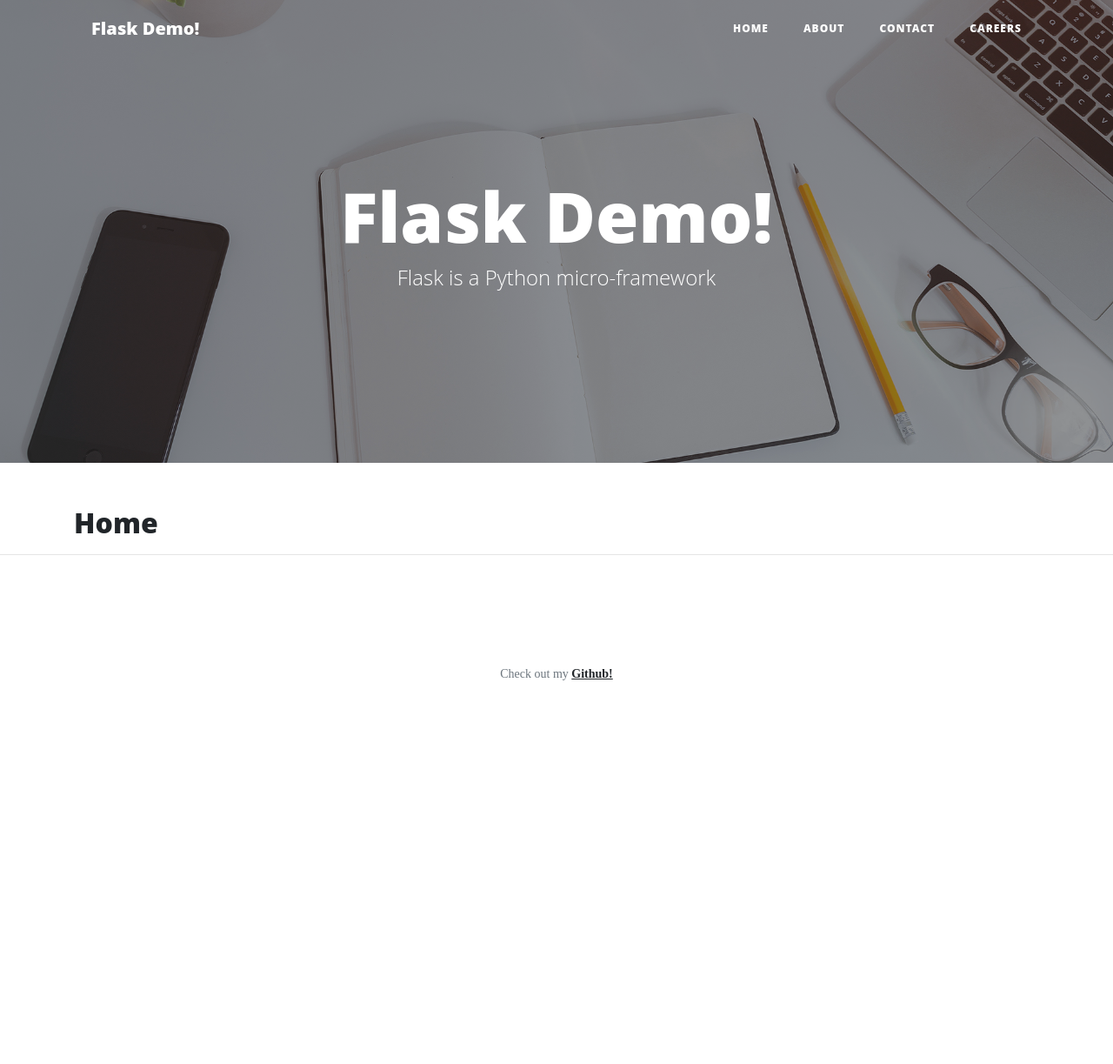
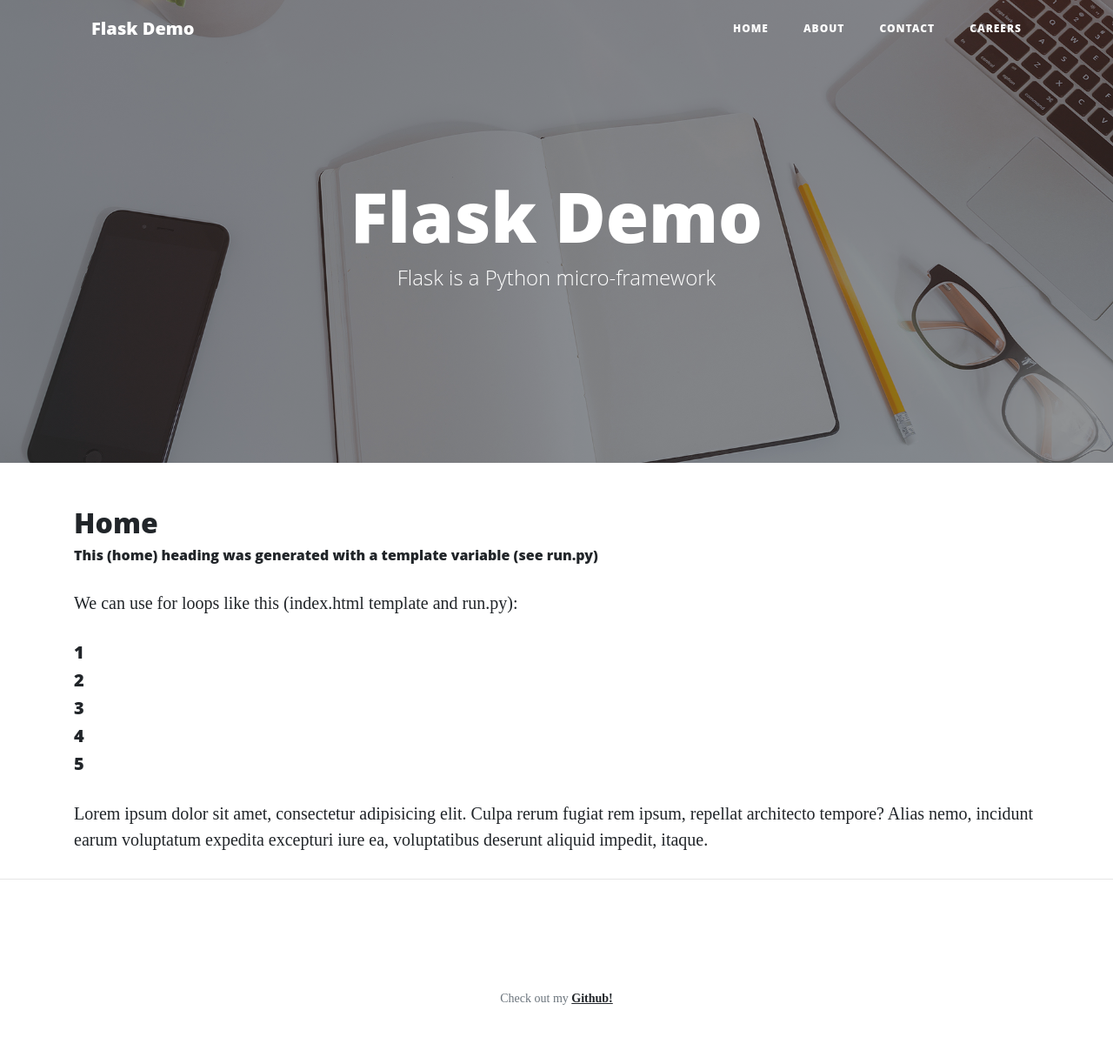
Before and after one commit to ckz8780/ci-pp-flask, a Flask app: page / in a window 1280 px wide. Shown: the whole page at 87% size. Before the commit the page ends 782 px from the top, so only its background shows below. Run offline with Flask 2, Linux system fonts and the light colour scheme; some libraries are stand-ins or nearby versions.

Commit message:
Added for loop example

```diff
--- a/run.py
+++ b/run.py
@@ -5,19 +5,36 @@
 
 @app.route('/')
 def index():
-    return render_template('index.html', page_heading="Home")
+    return render_template(
+                    'index.html',
+                    page_heading="Home",
+                    template_var="This (home) heading was generated with a template variable (see run.py)",
+                    list_of_numbers=[1, 2, 3, 4,5]
+                )
 
 @app.route('/about')
 def about():
-    return render_template('about.html', page_heading="About")
+    return render_template(
+                    'about.html',
+                    page_heading="About",
+                    template_var="This (about) heading was generated with a template variable (see run.py)"
+                )
 
 @app.route('/contact')
 def contact():
-    return render_template('contact.html', page_heading="Contact")
+    return render_template(
+                    'contact.html',
+                    page_heading="Contact",
+                    template_var="This (contact) heading was generated with a template variable (see run.py)"
+                )
 
 @app.route('/careers')
 def careers():
-    return render_template('careers.html', page_heading="Careers")
+    return render_template(
+                    'careers.html',
+                    page_heading="Careers",
+                    template_var="This (careers) heading was generated with a template variable (see run.py)"
+                )
 
 if __name__ == '__main__':
     app.run(
--- a/templates/about.html
+++ b/templates/about.html
@@ -2,4 +2,7 @@
 
 {% block content %}
 <h2>{{ page_heading }}</h2>
+<h6>{{ template_var }}</h6>
+
+<p>Lorem ipsum dolor sit amet, consectetur adipisicing elit. Culpa rerum fugiat rem ipsum, repellat architecto tempore? Alias nemo, incidunt earum voluptatum expedita excepturi iure ea, voluptatibus deserunt aliquid impedit, itaque.</p>
 {% endblock %}
--- a/templates/base.html
+++ b/templates/base.html
@@ -11,7 +11,7 @@
 <!-- Navigation -->
     <nav class="navbar navbar-expand-lg navbar-light fixed-top" id="mainNav">
         <div class="container">
-            <a class="navbar-brand" href="{{ url_for('index') }}">Flask Demo!</a>
+            <a class="navbar-brand" href="{{ url_for('index') }}">Flask Demo</a>
             <button class="navbar-toggler navbar-toggler-right" type="button" data-toggle="collapse" data-target="#navbarResponsive" aria-controls="navbarResponsive" aria-expanded="false" aria-label="Toggle navigation">
           Menu
           <i class="fa fa-bars"></i>
@@ -42,7 +42,7 @@
             <div class="row">
                 <div class="col-lg-8 col-md-10 mx-auto">
                     <div class="site-heading">
-                        <h1>Flask Demo!</h1>
+                        <h1>Flask Demo</h1>
                         <span class="subheading">Flask is a Python micro-framework</span>
                     </div>
                 </div>
--- a/templates/careers.html
+++ b/templates/careers.html
@@ -2,4 +2,7 @@
 
 {% block content %}
 <h2>{{ page_heading }}</h2>
+<h6>{{ template_var }}</h6>
+
+<p>Lorem ipsum dolor sit amet, consectetur adipisicing elit. Culpa rerum fugiat rem ipsum, repellat architecto tempore? Alias nemo, incidunt earum voluptatum expedita excepturi iure ea, voluptatibus deserunt aliquid impedit, itaque.</p>
 {% endblock %}
--- a/templates/contact.html
+++ b/templates/contact.html
@@ -2,4 +2,7 @@
 
 {% block content %}
 <h2>{{ page_heading }}</h2>
+<h6>{{ template_var }}</h6>
+
+<p>Lorem ipsum dolor sit amet, consectetur adipisicing elit. Culpa rerum fugiat rem ipsum, repellat architecto tempore? Alias nemo, incidunt earum voluptatum expedita excepturi iure ea, voluptatibus deserunt aliquid impedit, itaque.</p>
 {% endblock %}
--- a/templates/index.html
+++ b/templates/index.html
@@ -2,4 +2,13 @@
 
 {% block content %}
 <h2>{{ page_heading }}</h2>
+<h6>{{ template_var }}</h6>
+<p>We can use for loops like this (index.html template and run.py):</p>
+<ul class="list-unstyled">
+{% for number in list_of_numbers %}
+    <li><h5>{{ number }}</h5></li>
+{% endfor %}
+</ul>
+
+<p>Lorem ipsum dolor sit amet, consectetur adipisicing elit. Culpa rerum fugiat rem ipsum, repellat architecto tempore? Alias nemo, incidunt earum voluptatum expedita excepturi iure ea, voluptatibus deserunt aliquid impedit, itaque.</p>
 {% endblock %}
```
